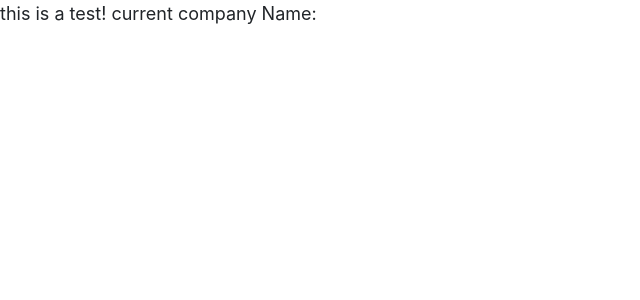
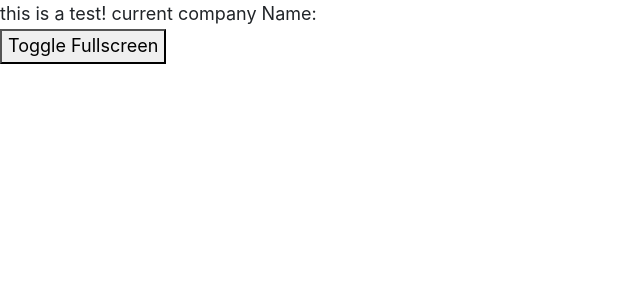
Before and after one commit to j-gitarr/nextjs-Lean, a Next.js app: page /test in a window 1280 px wide. Shown: the top 300 px of the page, without its empty margins (0-640 px from the left). Built offline with nearby package versions, Linux system fonts and the light colour scheme.

Commit message:
FullScreenToggle Test added

```diff
--- /dev/null
+++ b/components/utility/ToggleFullscreen.js
@@ -0,0 +1,57 @@
+import React, { useEffect, useState } from 'react';
+
+const ToggleFullscreen = ({ children }) => {
+  const [isFullscreen, setIsFullscreen] = useState(false);
+
+  useEffect(() => {
+    // Check if the document is in fullscreen mode
+    const fullscreenChangeHandler = () => {
+      setIsFullscreen(!!(document.fullscreenElement || document.webkitFullscreenElement));
+    };
+
+    // Add a listener for fullscreen change events
+    document.addEventListener('fullscreenchange', fullscreenChangeHandler);
+    document.addEventListener('webkitfullscreenchange', fullscreenChangeHandler);
+
+    // Clean up the event listener when the component unmounts
+    return () => {
+      document.removeEventListener('fullscreenchange', fullscreenChangeHandler);
+      document.removeEventListener('webkitfullscreenchange', fullscreenChangeHandler);
+    };
+  }, []);
+
+  const toggleFullscreen = () => {
+    if (!isFullscreen) {
+      // Request fullscreen
+      if (document.documentElement.requestFullscreen) {
+        document.documentElement.requestFullscreen();
+      } else if (document.documentElement.mozRequestFullScreen) { // Firefox
+        document.documentElement.mozRequestFullScreen();
+      } else if (document.documentElement.webkitRequestFullscreen) { // Chrome, Safari, and Opera
+        document.documentElement.webkitRequestFullscreen();
+      } else if (document.documentElement.msRequestFullscreen) { // IE/Edge
+        document.documentElement.msRequestFullscreen();
+      }
+    } else {
+      // Exit fullscreen
+      if (document.exitFullscreen) {
+        document.exitFullscreen();
+      } else if (document.mozCancelFullScreen) { // Firefox
+        document.mozCancelFullScreen();
+      } else if (document.webkitExitFullscreen) { // Chrome, Safari, and Opera
+        document.webkitExitFullscreen();
+      } else if (document.msExitFullscreen) { // IE/Edge
+        document.msExitFullscreen();
+      }
+    }
+  };
+
+  return (
+    <div className={isFullscreen ? 'fullscreen' : ''}>
+      {children}
+      <button onClick={toggleFullscreen}>Toggle Fullscreen</button>
+    </div>
+  );
+};
+
+export default ToggleFullscreen;
--- a/pages/test.js
+++ b/pages/test.js
@@ -1,5 +1,6 @@
 import React from "react";
 import { useCompany } from "@components/context/CompanyContext";
+import ToggleFullscreen from "@components/utility/ToggleFullscreen";
 
 export default function test(){
 
@@ -9,6 +10,9 @@ export default function test(){
         <div>
             this is a test!
             current company Name: {companyName}
+            <ToggleFullscreen></ToggleFullscreen>
         </div>
+
+
     );
 }
```
Also changed, not shown: pages/_app.js (line endings or trailing spaces).
